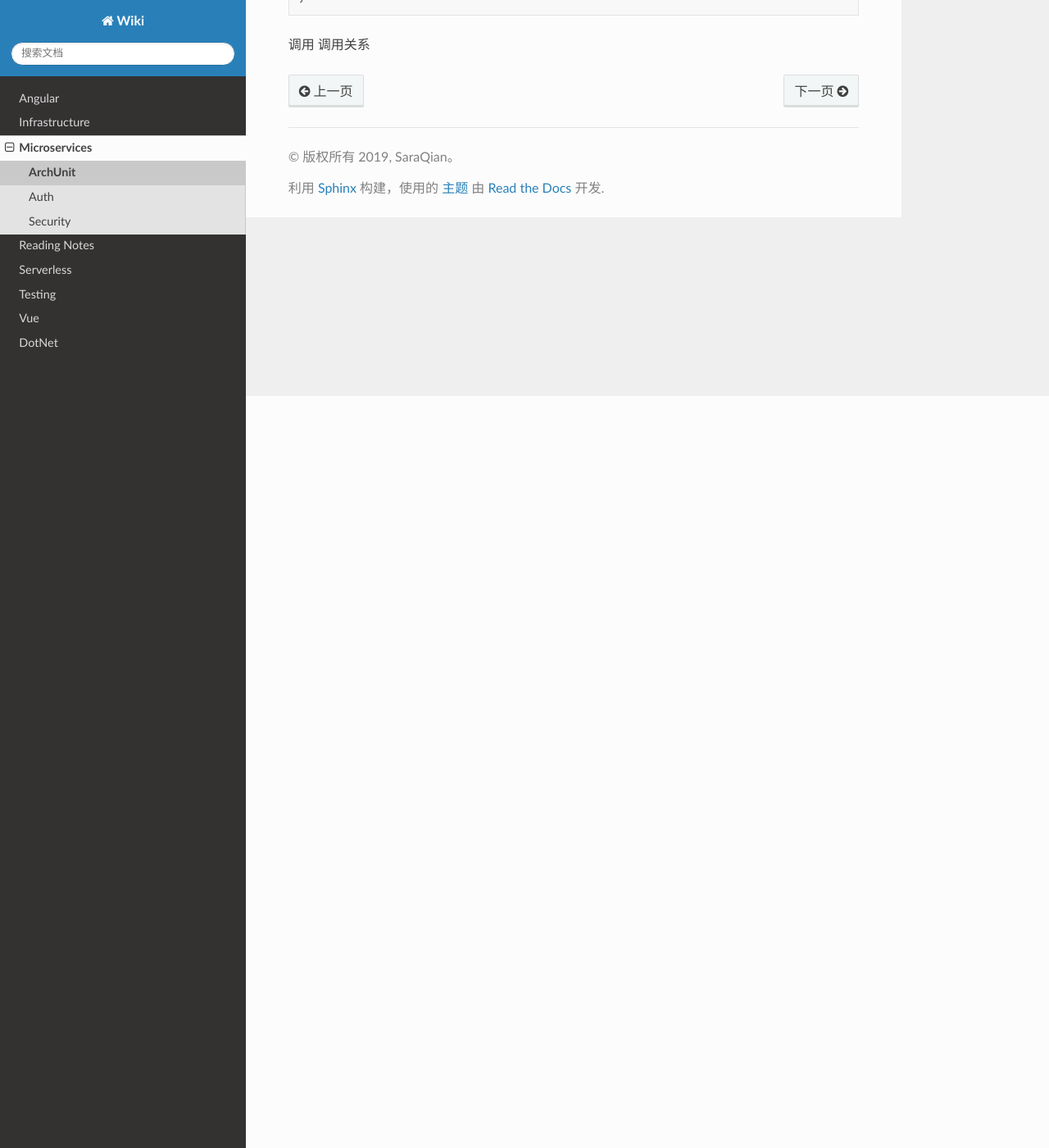
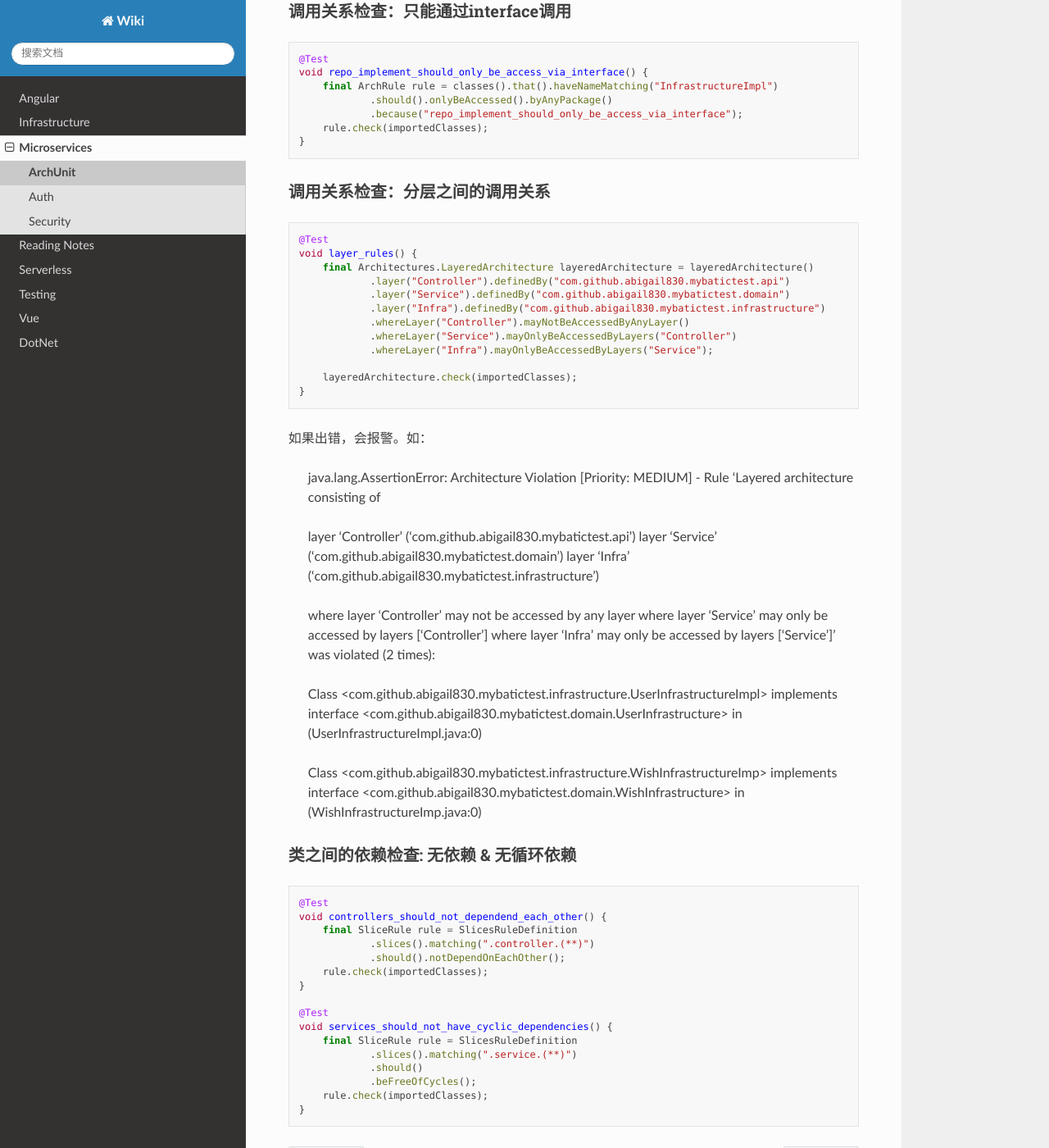
Before and after one commit to abigail830/Sphinx_wiki, a Sphinx documentation site: the page built from source/Microservices/ArchUnit.rst, in a window 1280 px wide and 1400 px high, scrolled down 917 px. Shown: the whole window at 82% size. Built offline with Sphinx 7.4.7 and the Read the Docs theme 2.0.0, drawn with Linux system fonts in a browser that asks for light colours; some of the changed text lies outside the part shown.

Commit message:
Update ArchUnit.rst

```diff
--- a/source/Microservices/ArchUnit.rst
+++ b/source/Microservices/ArchUnit.rst
@@ -27,10 +27,9 @@ pom.xml
 Test case
 --------------
 
-With classes
-^^^^^^^^^^^^^^^^^
 
-分层策略： 检测某类文件是否在某个路径下
+分层策略检查： 某类文件是否在某个路径下
+^^^^^^^^^^^^^^^^^^^^^^^^^^^^^^^^^^^^^^^^
 
 .. code-block:: java
 
@@ -47,5 +46,74 @@ With classes
         rule.check(importedClasses);
     }
 
-调用
-调用关系
+调用关系检查：只能通过interface调用
+^^^^^^^^^^^^^^^^^^^^^^^^^^^^^^^^^^^^^^^^
+
+.. code-block:: java
+
+    @Test
+    void repo_implement_should_only_be_access_via_interface() {
+        final ArchRule rule = classes().that().haveNameMatching("InfrastructureImpl")
+                .should().onlyBeAccessed().byAnyPackage()
+                .because("repo_implement_should_only_be_access_via_interface");
+        rule.check(importedClasses);
+    }
+
+调用关系检查：分层之间的调用关系
+^^^^^^^^^^^^^^^^^^^^^^^^^^^^^^^^^^^^^^^^
+
+.. code-block:: java
+
+    @Test
+    void layer_rules() {
+        final Architectures.LayeredArchitecture layeredArchitecture = layeredArchitecture()
+                .layer("Controller").definedBy("com.github.abigail830.mybatictest.api")
+                .layer("Service").definedBy("com.github.abigail830.mybatictest.domain")
+                .layer("Infra").definedBy("com.github.abigail830.mybatictest.infrastructure")
+                .whereLayer("Controller").mayNotBeAccessedByAnyLayer()
+                .whereLayer("Service").mayOnlyBeAccessedByLayers("Controller")
+                .whereLayer("Infra").mayOnlyBeAccessedByLayers("Service");
+
+        layeredArchitecture.check(importedClasses);
+    }
+
+如果出错，会报警。如：
+
+	java.lang.AssertionError: Architecture Violation [Priority: MEDIUM] - Rule 'Layered architecture consisting of
+
+	layer 'Controller' ('com.github.abigail830.mybatictest.api')
+	layer 'Service' ('com.github.abigail830.mybatictest.domain')
+	layer 'Infra' ('com.github.abigail830.mybatictest.infrastructure')
+
+	where layer 'Controller' may not be accessed by any layer
+	where layer 'Service' may only be accessed by layers ['Controller']
+	where layer 'Infra' may only be accessed by layers ['Service']' was violated (2 times):
+
+	Class <com.github.abigail830.mybatictest.infrastructure.UserInfrastructureImpl> implements interface 	<com.github.abigail830.mybatictest.domain.UserInfrastructure> in (UserInfrastructureImpl.java:0)
+
+	Class <com.github.abigail830.mybatictest.infrastructure.WishInfrastructureImp> implements interface 	<com.github.abigail830.mybatictest.domain.WishInfrastructure> in (WishInfrastructureImp.java:0)
+
+
+类之间的依赖检查: 无依赖 & 无循环依赖
+^^^^^^^^^^^^^^^^^^^^^^^^^^^^^^^^^^^^^^^^
+
+.. code-block:: java
+
+    @Test
+    void controllers_should_not_dependend_each_other() {
+        final SliceRule rule = SlicesRuleDefinition
+                .slices().matching(".controller.(**)")
+                .should().notDependOnEachOther();
+        rule.check(importedClasses);
+    }
+
+    @Test
+    void services_should_not_have_cyclic_dependencies() {
+        final SliceRule rule = SlicesRuleDefinition
+                .slices().matching(".service.(**)")
+                .should()
+                .beFreeOfCycles();
+        rule.check(importedClasses);
+    }
+
+.. index:: ArchUnit
```
